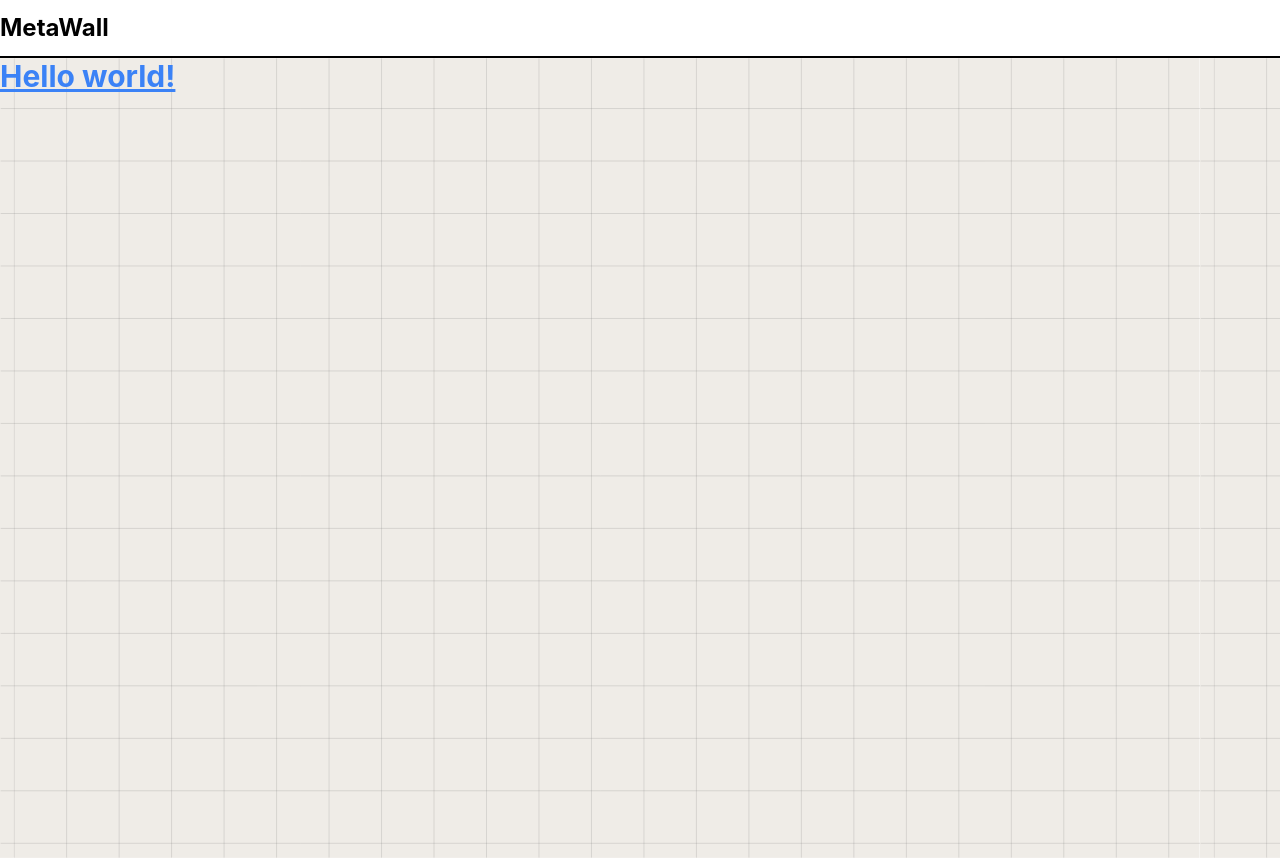
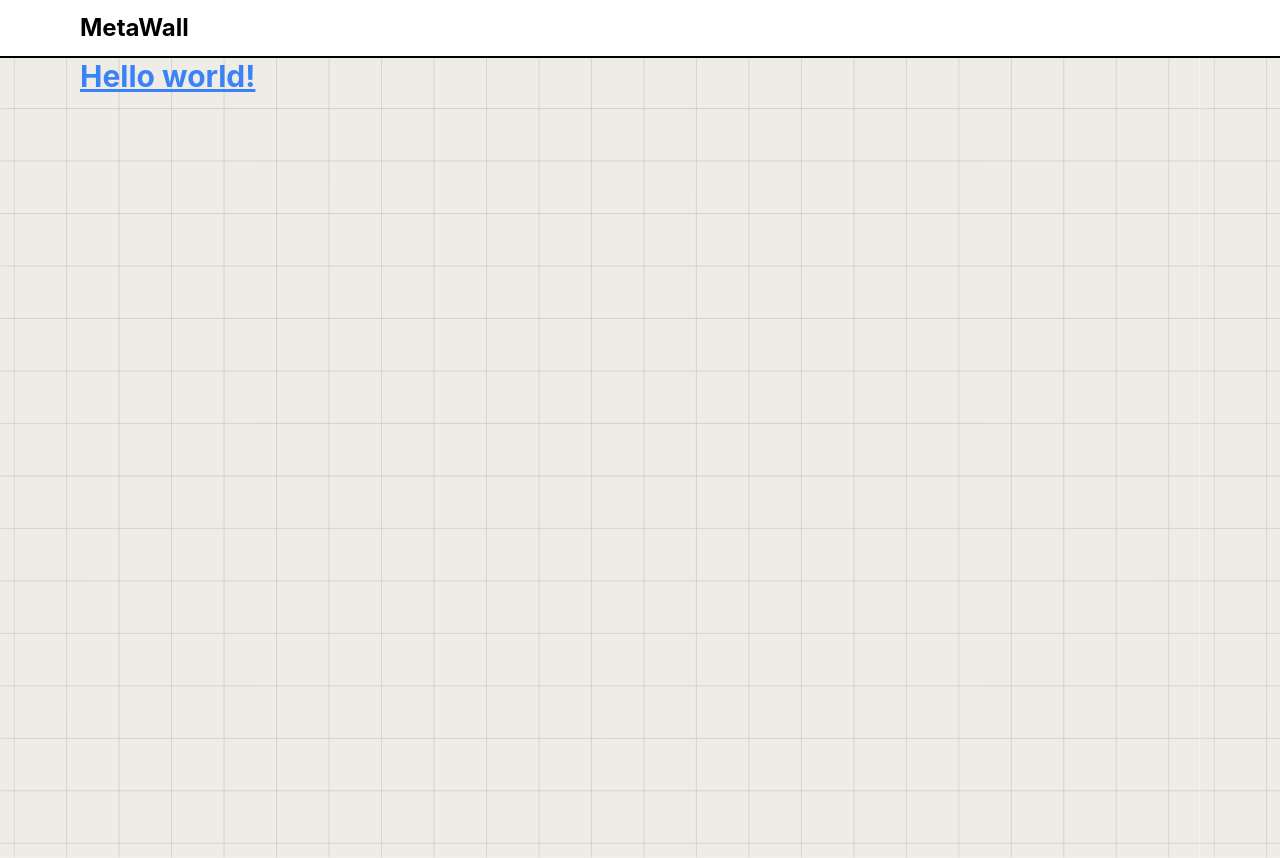
Before and after one commit to TracyChien/metawall-frontend, a React (Create React App) app: page / in a window 1280 px wide. Built offline with nearby package versions, Linux system fonts and the light colour scheme.

Commit message:
feat: change port3000 to 3006, add container padding

```diff
--- a/package.json
+++ b/package.json
@@ -14,7 +14,7 @@
     "web-vitals": "^2.1.4"
   },
   "scripts": {
-    "start": "react-scripts start",
+    "start": "PORT=3006 react-scripts start",
     "build": "react-scripts build",
     "test": "react-scripts test",
     "eject": "react-scripts eject"
--- a/tailwind.config.js
+++ b/tailwind.config.js
@@ -1,6 +1,15 @@
 module.exports = {
   content: ["./src/**/*.{js,jsx,ts,tsx}"],
   theme: {
+    container: {
+      padding: {
+        DEFAULT: "1rem",
+        sm: "2rem",
+        lg: "4rem",
+        xl: "5rem",
+        "2xl": "16rem",
+      },
+    },
     extend: {
       backgroundImage: {
         normal: "url('../assets/images/bg.svg')",
```
